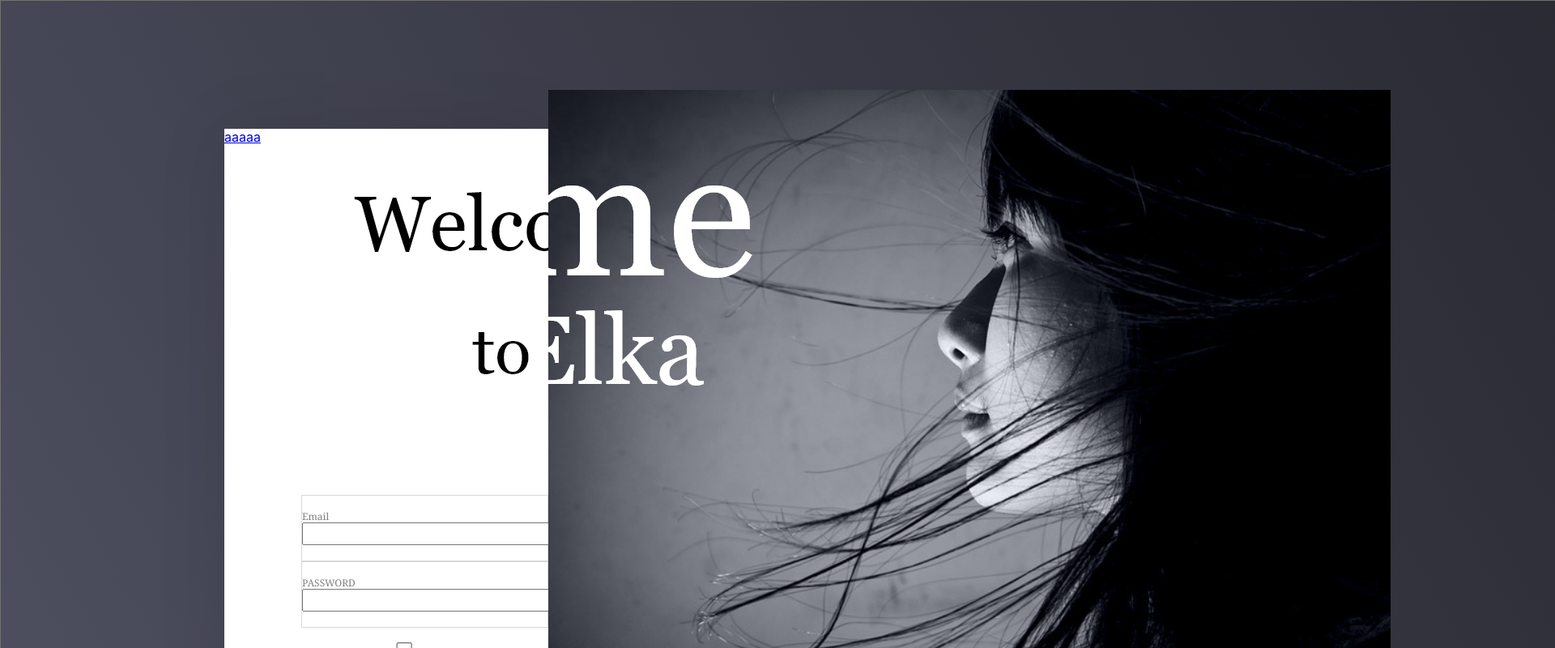
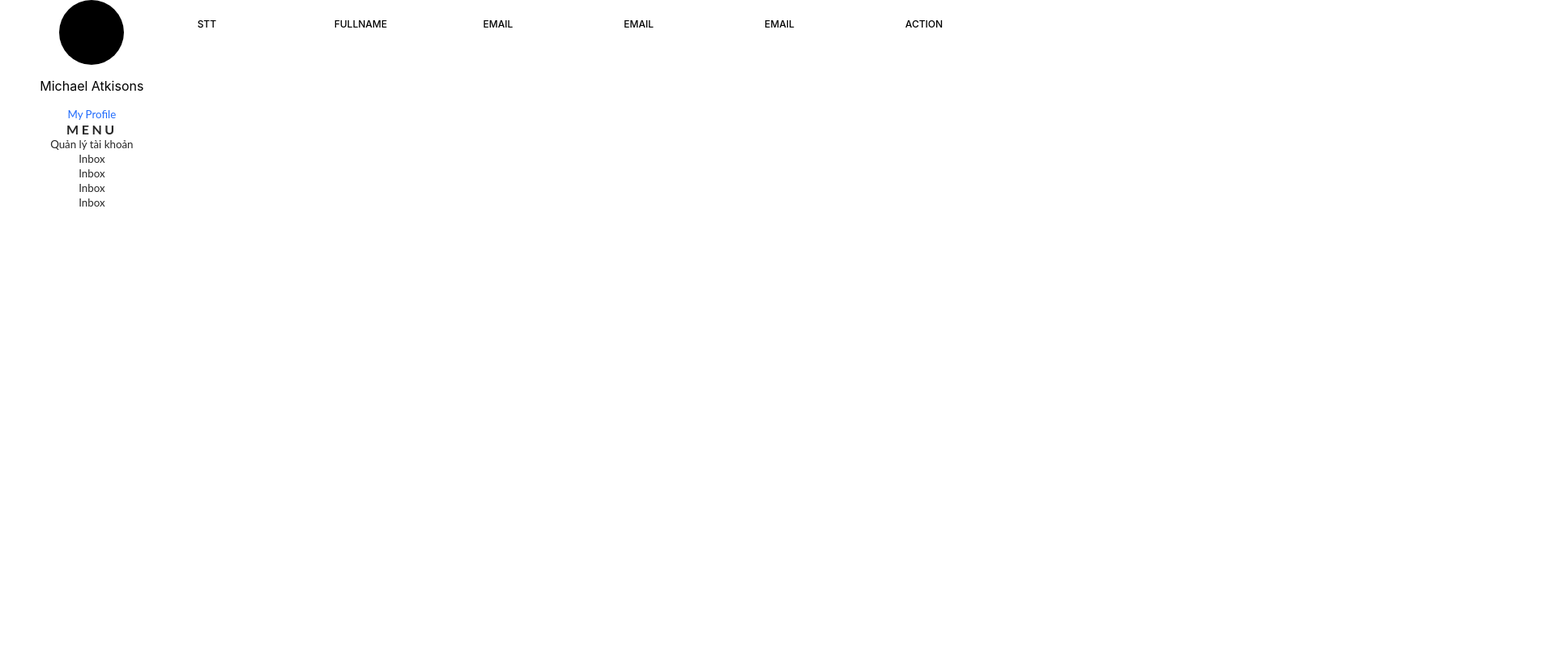
Before and after one commit to ducuong2018/template-admin, a React (Create React App) app: page /Dashboard in a window 1280 px wide. Shown: the top 800 px of the page at 81% size, 1920 px wide, since content can reach past the window. Built offline with nearby package versions, Linux system fonts and the light colour scheme.

Commit message:
no message

```diff
--- a/package.json
+++ b/package.json
@@ -13,6 +13,7 @@
     "@types/react-router-dom": "^5.1.7",
     "@types/styled-components": "^5.1.7",
     "@typescript-eslint/parser": "^4.17.0",
+    "mobx": "^6.1.8",
     "react": "^17.0.1",
     "react-dom": "^17.0.1",
     "react-router": "^5.2.0",
--- a/src/App.tsx
+++ b/src/App.tsx
@@ -1,9 +1,37 @@
+import Login from "./modules/Login/component/index"
 import Dashboard from "./modules/Dashboard/index"
-import Login from "./modules/Login/index"
+import {
+    BrowserRouter as Router,
+    Switch,
+    Route,
+    Link,
+    useRouteMatch,
+    useParams,
+    Redirect
+} from "react-router-dom";
+
+interface IHistory {
+    goBack: () => any
+    push: (path: string, state?: any) => any
+}
+
+let history: IHistory | null = null;
+
 function App() {
-  return (
-  <Login/>
-  )
+    return (
+        <Router ref={instance => console.log(instance)}>
+            <Switch>
+                <Route path="/Dashboard">
+                    <Dashboard/>
+                </Route>
+                <Route path="/">
+                    <Login/>
+                </Route>
+            </Switch>
+        </Router>
+
+    )
 }
 
 export default App;
+export {history}
--- a/src/modules/Dashboard/column/index.tsx
+++ b/src/modules/Dashboard/column/index.tsx
@@ -3,6 +3,7 @@ import styled from "styled-components";
 const All = styled.div`
   background-color: #FFFFFF;
   width: 300px;
+  height: 1080px;
 
 
 `
--- a/src/modules/Dashboard/index.tsx
+++ b/src/modules/Dashboard/index.tsx
@@ -1,8 +1,23 @@
 import Column from "./column/index"
+import styled from "styled-components";
+import "./style.css"
 const index = () =>{
     return(
-        <div>
+        <div className={"all"}>
             <Column></Column>
+            <body>
+                {/*<text>Quản lý</text>*/}
+                <table className={"table"}>
+                    <tr  >
+                        <th className={"title"}>STT</th>
+                        <th className={"title"}>FullName</th>
+                        <th className={"title"}>Email</th>
+                        <th className={"title"}>Email</th>
+                        <th className={"title"}>Email</th>
+                        <th className={"title"}>Action</th>
+                    </tr>
+                </table>
+            </body>
         </div>
     )
 }
--- /dev/null
+++ b/src/modules/Dashboard/style.css
@@ -0,0 +1,20 @@
+.all{
+    display: flex;
+    flex-direction: row;
+}
+.table{
+    width: 100%;
+
+}
+.title{
+
+}
+th {
+    border-width: 1px;
+    padding: 20px 15px;
+    text-align: left;
+    font-weight: 500;
+    font-size: 12px;
+    text-transform: uppercase;
+    width: 200px;
+}
--- /dev/null
+++ b/src/modules/Login/component/index.tsx
@@ -0,0 +1,135 @@
+import styled from "styled-components";
+import logo from "../../../assets/login/Image.png";
+import title from "../../../assets/login/title.png";
+import login from "../../../assets/login/i-login.png";
+import {
+    BrowserRouter as Router,
+    Switch,
+    Route,
+    Link,
+    useRouteMatch,
+    useParams,
+    Redirect,
+    useHistory
+} from "react-router-dom";
+import Dashboard from "../../Dashboard";
+import React from "react";
+import {checkLogin} from "../reducer";
+
+function Index (){
+        let history = useHistory();
+        function handleClick() {
+            history.push("/Dashboard");
+            console.log(history)
+        }
+
+        return(
+            <Router>
+                <All>
+                    <Body>
+                        <BodyLeft>
+                            <div style={{position:"absolute",bottom:148,right:0}}>
+                                <DivInput>
+                                    <TitleInput>Email</TitleInput>
+                                    <Input/>
+                                </DivInput>
+                                <DivInput>
+                                    <TitleInput>PASSWORD</TitleInput>
+                                    <Input onChange={()=>console.log("1")}/>
+                                </DivInput>
+                            </div>
+
+                            {/*<Link to={"Dashboard"} replace>*/}
+                            {/*    <BtnLogin src={login} >*/}
+                            {/*    </BtnLogin>*/}
+                            {/*</Link>*/}
+                            <button onClick={()=>handleClick()}>
+                                Login
+                            </button>
+                        </BodyLeft>
+                        <div style={{position:"relative"}}>
+                            <Image src={logo}/>
+                            <ImageTitle src={title}/>
+                        </div>
+
+                    </Body>
+
+                </All>
+            </Router>
+
+        )
+
+}
+
+
+const All = styled.div`
+  top: 0px;
+  left: 0px;
+  width: 1920px;
+  height: 1080px;
+  background: transparent linear-gradient(241deg, #292A32 0%, #4F5061 100%) 0% 0% no-repeat padding-box;
+  border: 1px solid #707070;
+  opacity: 1;
+`
+const BodyLeft = styled.div`
+  margin-top: 158px;
+  margin-left: 276px;
+  width: 400px;
+  height: 764px;
+  background: #FFFFFF 0% 0% no-repeat padding-box;
+  box-shadow: 0px 3px 80px #0000001A;
+  opacity: 1;
+  position: relative;
+`
+const Image = styled.img`
+    height: 860px;
+  width: 1040px;
+  margin-top: 110px;
+`
+const Body = styled.div`
+    display: flex;
+  flex-direction: row;
+`
+const ImageTitle = styled.img`
+    height: 340px;
+  width: 512px;
+  position: absolute;
+  left: -256px;
+  top: 200px;
+
+`
+
+const DivInput = styled.div`
+    width: 303px;
+    height: 80px;
+    background: #FFFFFF 0% 0% no-repeat padding-box;
+border: 1px solid #D8D8D8;
+opacity: 1;
+  display: flex;
+  flex-direction: column;
+  justify-content: center;
+  `
+const TitleInput = styled.text`
+  text-align: left;
+  font: normal normal normal 12px/14px Georgia;
+  letter-spacing: 0px;
+  color: #000000;
+  opacity: 0.5;
+`
+const Input = styled.input`
+  width: 100%;
+  height: 22px;
+  text-align: left;
+  font: normal normal normal 20px/22px Georgia;
+  letter-spacing: 2px;
+  color: #000000;
+  opacity: 1;
+`
+const BtnLogin = styled.img`
+    width: 135px;
+  height: 30px;
+  position: absolute;
+  bottom: 100px;
+  left: 97px;
+`
+export default  Index
--- a/src/modules/Login/index.tsx
+++ /dev/null
@@ -1,129 +0,0 @@
-import styled from "styled-components";
-import logo from "../../assets/login/Image.png";
-import title from "../../assets/login/title.png";
-import login from "../../assets/login/i-login.png";
-import {
-    BrowserRouter as Router,
-    Switch,
-    Route,
-    Link,
-    useRouteMatch,
-    useParams
-} from "react-router-dom";
-
-import Dashboard from "../Dashboard/index"
-
-const index = () =>{
-    return(
-        <Router>
-            <All>
-                <Body>
-                    <BodyLeft>
-                        <div style={{position:"absolute",bottom:148,right:0}}>
-                            <DivInput>
-                                <TitleInput>Email</TitleInput>
-                                <Input/>
-                            </DivInput>
-                            <DivInput>
-                                <TitleInput>PASSWORD</TitleInput>
-                                <Input onChange={()=>console.log("1")}/>
-                            </DivInput>
-                        </div>
-
-                        <BtnLogin src={login}>
-
-
-                        </BtnLogin>
-                        <Link to = "/Dashboard">aaaaa</Link>
-
-
-
-                    </BodyLeft>
-                    <div style={{position:"relative"}}>
-                        <Image src={logo}/>
-                        <ImageTitle src={title}/>
-                    </div>
-
-                </Body>
-
-            </All>
-            <Switch>
-                <Route path="/Dashboard">
-                    <Dashboard />
-                </Route>
-            </Switch>
-        </Router>
-
-    )
-}
-const All = styled.div`
-  top: 0px;
-  left: 0px;
-  width: 1920px;
-  height: 1080px;
-  background: transparent linear-gradient(241deg, #292A32 0%, #4F5061 100%) 0% 0% no-repeat padding-box;
-  border: 1px solid #707070;
-  opacity: 1;
-`
-const BodyLeft = styled.div`
-  margin-top: 158px;
-  margin-left: 276px;
-  width: 400px;
-  height: 764px;
-  background: #FFFFFF 0% 0% no-repeat padding-box;
-  box-shadow: 0px 3px 80px #0000001A;
-  opacity: 1;
-  position: relative;
-`
-const Image = styled.img`
-    height: 860px;
-  width: 1040px;
-  margin-top: 110px;
-`
-const Body = styled.div`
-    display: flex;
-  flex-direction: row;
-`
-const ImageTitle = styled.img`
-    height: 340px;
-  width: 512px;
-  position: absolute;
-  left: -256px;
-  top: 200px;
-
-`
-
-const DivInput = styled.div`
-    width: 303px;
-    height: 80px;
-    background: #FFFFFF 0% 0% no-repeat padding-box;
-border: 1px solid #D8D8D8;
-opacity: 1;
-  display: flex;
-  flex-direction: column;
-  justify-content: center;
-  `
-const TitleInput = styled.text`
-  text-align: left;
-  font: normal normal normal 12px/14px Georgia;
-  letter-spacing: 0px;
-  color: #000000;
-  opacity: 0.5;
-`
-const Input = styled.input`
-  width: 100%;
-  height: 22px;
-  text-align: left;
-  font: normal normal normal 20px/22px Georgia;
-  letter-spacing: 2px;
-  color: #000000;
-  opacity: 1;
-`
-const BtnLogin = styled.img`
-    width: 135px;
-  height: 30px;
-  position: absolute;
-  bottom: 100px;
-  left: 97px;
-`
-export default  index
--- /dev/null
+++ b/src/modules/Login/reducer.ts
@@ -0,0 +1,18 @@
+import {LoginStore} from "./store";
+import {
+    useHistory
+} from "react-router-dom";
+export function checkLogin(){
+    if(LoginStore.userName == "admin" && LoginStore.pass == "1"){
+       Navigation("/Dashboard")
+    }
+    else {
+        Navigation("/Dashboard")
+    }
+
+}
+export function Navigation(redirect:string){
+    const history = useHistory();
+   return  history.push(redirect);
+
+}
--- a/tsconfig.json
+++ b/tsconfig.json
@@ -1,5 +1,6 @@
 {
   "compilerOptions": {
+    "experimentalDecorators": true,
     "target": "es5",
     "lib": [
       "dom",
```
Also changed, not shown: src/function/Router.ts (added, +12 -0 lines), src/modules/Login/store.ts (added, +7 -0 lines), 2 other files (tests, documents, lock files or other folders).
